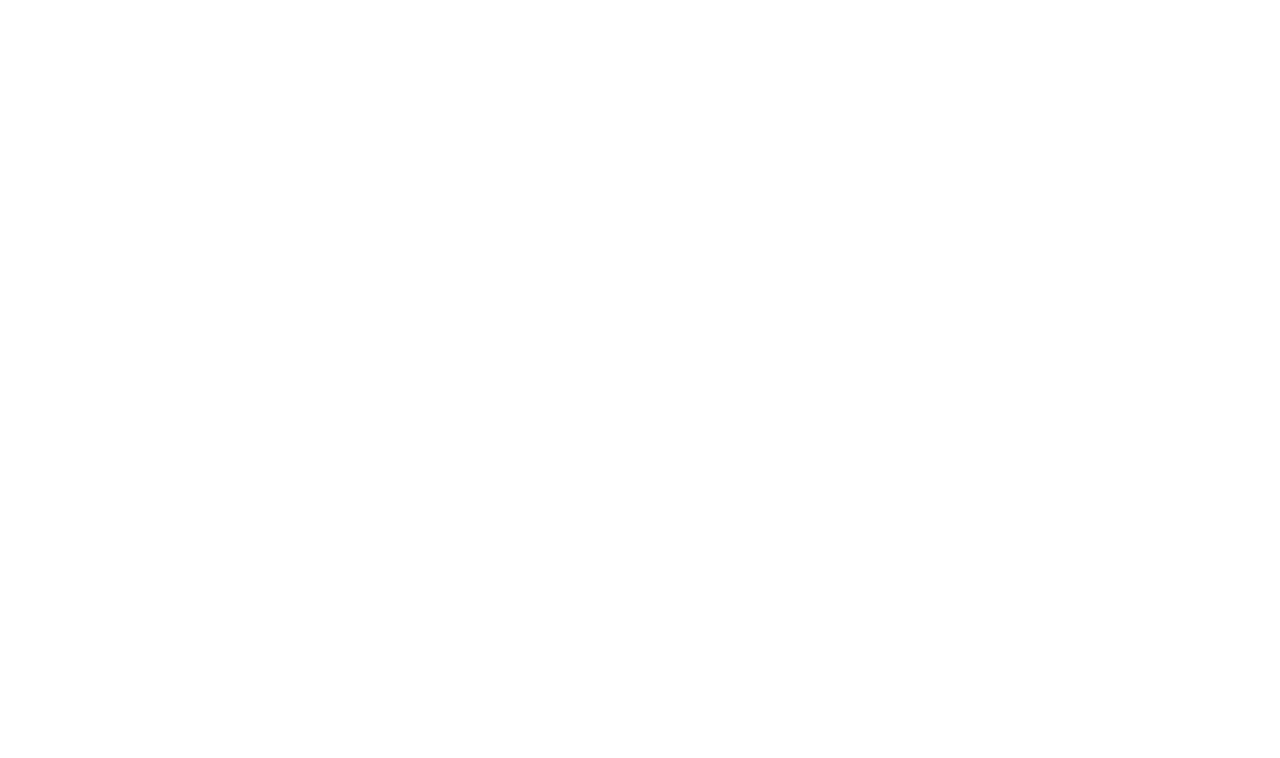
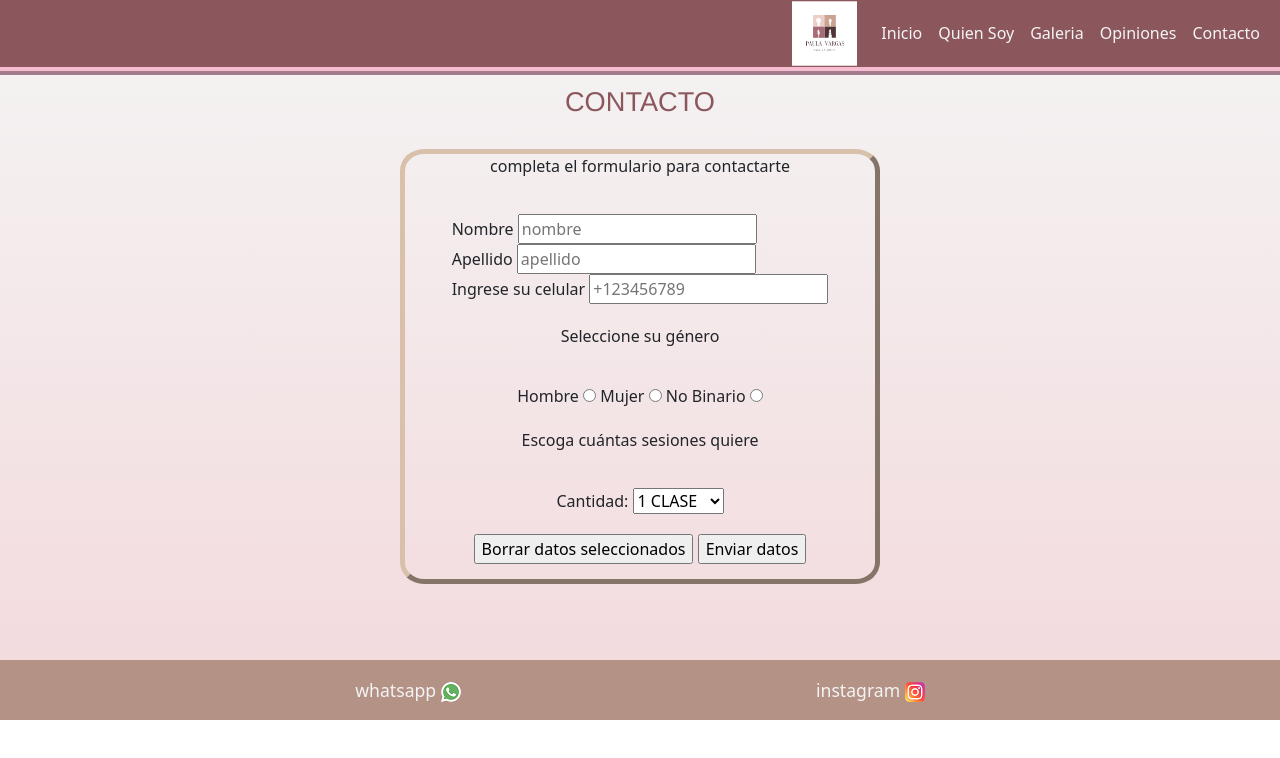
Before and after one commit to MauroSVargas/repositorio-general-curso-desarrollo-web-coder, a plain HTML site: page pages/contacto.html in a window 1280 px wide. Drawn offline with nearby package versions, Linux system fonts and the light colour scheme.

Commit message:
contacto fixed

```diff
--- a/pages/contacto.html
+++ b/pages/contacto.html
@@ -13,7 +13,119 @@
 </head>
 <body>
 
+    <div id="contacto__grid">
 
+        <header id="header">
+            <nav class="navbar navbar-expand-lg navbar-light bg">
+
+                <div class="container-fluid">
+                    <img src="../img/icono-de-pagina.jpg"  class="icono__pagina" alt="">
+                  <a class="navbar-brand" href="#"></a>
+                  <button class="navbar-toggler" type="button" data-bs-toggle="collapse" data-bs-target="#navbarNav" aria-controls="navbarNav" aria-expanded="false" aria-label="Toggle navigation">
+                    <span class="navbar-toggler-icon"></span>
+                  </button>
+                  <div class="collapse navbar-collapse" id="navbarNav">
+                    <ul class="navbar-nav">
+                      <li class="nav-item">
+                        <a class="nav-link active" aria-current="page" href="../index.html">Inicio</a>
+                      </li>
+                      <li class="nav-item">
+                        <a class="nav-link active" href="quien-soy.html">Quien Soy</a>
+                      </li>
+                      <li class="nav-item">
+                        <a class="nav-link active" href="galeria.html">Galeria</a>
+                      </li>
+                      <li class="nav-item">
+                        <a class="nav-link active" href="opiniones.html">Opiniones</a>
+                      </li>
+                      <li class="nav-item">
+                        <a class="nav-link active" href="contacto.html">Contacto</a>
+                      </li>
+                    </ul>
+                  </div>
+                </div>
+              </nav>
+
+        </header>
+
+    <section>
+
+    <h1 class="animate__animated animate__fadeInDown">CONTACTO</h1>
+
+    <form class="formulario">
+        <div>
+            <p class="parrafo__contacto">completa el formulario para contactarte<p>
+        </div>
+
+    <fieldset class="recuadro">
+        <div class="recuadro__formulario">
+            <label for="nombre">Nombre</label>
+            <input type="text" id="nombre" placeholder="nombre">
+        </div>
+
+        <div>
+            <label for="apellido">Apellido</label>
+            <input type="text" name="" id="apellido" placeholder="apellido">
+        </div>
+
+        <div>
+            <label for="celular">Ingrese su celular</label>
+            <input type="number" id="celular" placeholder="+123456789">
+        </div>
+    </fieldset>
+
+        <div>
+            <p class="parrafo__contacto">Seleccione su género</p>
+        </div>
+
+    <fieldset class="recuadro">
+        <div class="recuadro">
+            <label for="hombre">Hombre</label>
+            <input type="radio" name="Seleccione su género" id="hombre">
+
+            <label for="mujer">Mujer</label>
+            <input type="radio" name="Seleccione su género" id="mujer">
+
+            <label for="no binario">No Binario</label>
+            <input type="radio" name="Seleccione su género" id="no binario">
+        </div>
+    </fieldset>
+
+        <div>
+            <p class="parrafo__contacto">Escoga cuántas sesiones quiere</p>
+        </div>
+
+    <fieldset class="recuadro">
+        <div>
+            <label for="cantidad">Cantidad:</label>
+                <select name="" id="cantidad">
+                    <option value="1">1 CLASE</option>
+                    <option value="2">2 CLASES</option>
+                    <option value="3">3 CLASES</option>
+                </select>
+        </div>
+    </fieldset>
+
+        <div>
+            <input type="reset" value="Borrar datos seleccionados"> <input type="submit" value="Enviar datos">
+        </div>
+    </form>
+
+    </section>
+
+    <footer id="footer">
+
+        <a class="redes__desing" href="https://wa.me/+543412763825" target="_blank"> whatsapp
+        <img class="iconos__redes" src="../img/whatsapp.png" alt="">
+        </a>
+
+        <a class="redes__desing" href="https://instagram.com/Bypaulamkup" target="_blank">instagram
+        <img class="iconos__redes" src="../img/instagram-nueva.png" alt="">
+        </a>
+
+    </footer>
+
+    </div>
 
     <script src="../bootstrap-5.1.3-dist/js/bootstrap.min.js"></script>
 
```
